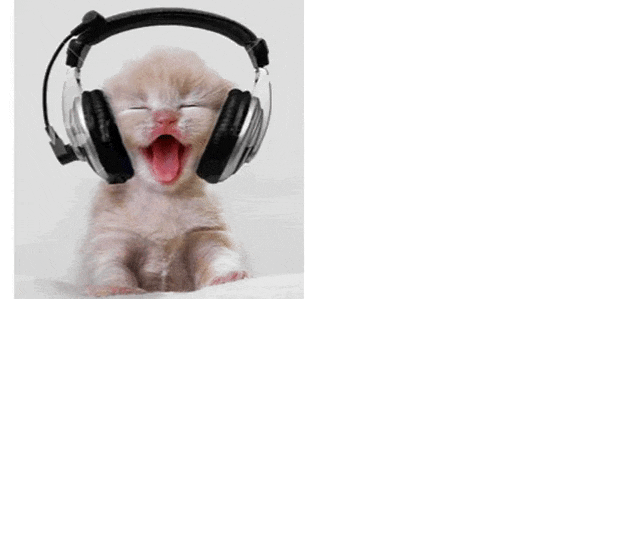
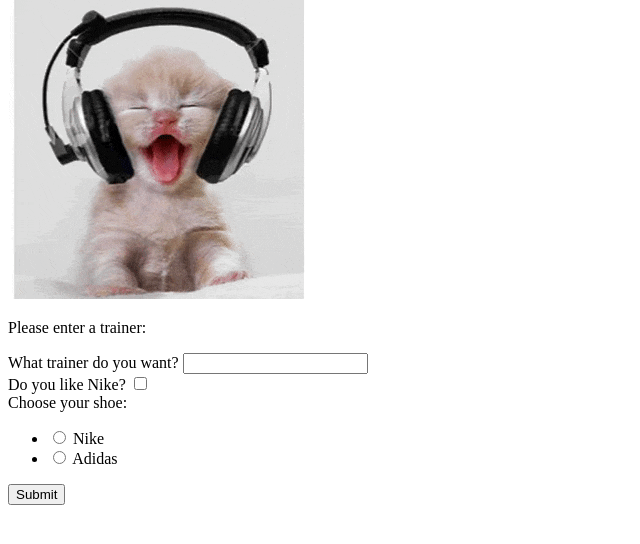
Before and after one commit to gig409/sample_flask_project, a Flask app: page / in a window 1280 px wide. Shown: the part 137-681 px from the top of the page, without its empty margins (0-640 px from the left). Run offline with Flask 2, Linux system fonts and the light colour scheme.

Commit message:
Added wtforms

```diff
--- a/app.py
+++ b/app.py
@@ -1,16 +1,41 @@
 from flask import Flask, render_template, url_for
-
+from flask_wtf import FlaskForm
+from wtforms import StringField, SubmitField, BooleanField, RadioField
 
 app = Flask(__name__)
 
+app.config['SECRET_KEY'] = 'mysecret'
 
-@app.route('/')
+class TrainerForm(FlaskForm):
+    trainer_name = StringField("What trainer do you want?")
+    nike_boolean = BooleanField("Do you like Nike?")
+    trainer_choice = RadioField("Choose your shoe:", choices=[('nike_id', 'Nike'),('adidas_id','Adidas')])
+    submit = SubmitField("Submit")
+
+class ChlothesForm(FlaskForm):
+    pass
+
+@app.route('/', methods=['GET', 'POST'])
 def index():
-    return render_template('index.html')
+    trainer_name = False
+    nike_boolean = False
+    trainer_choice = False
+    form = TrainerForm()
+    if form.validate_on_submit():
+        trainer_name = form.trainer_name.data
+        nike_boolean = form.nike_boolean.data
+        trainer_choice = form.trainer_choice.data
+        # Calculate code result = Correct / Incorrect
+    return render_template('index.html', form=form, trainer_name=trainer_name, nike_boolean=nike_boolean, trainer_choice=trainer_choice)
 
 @app.route('/news')
 def news():
+    form = ChlothesForm()
     return render_template('news.html')
+
+@app.route('/news/<num>')
+def news_num(num):
+    return render_template('newsnum.html', num=num)
 
 if __name__ == '__main__':
     app.run(debug=True)
--- a/templates/index.html
+++ b/templates/index.html
@@ -16,5 +16,23 @@
 
     <h1>Homepage</h1>
     <img src="../static/images/kit.gif" >
+     <p>
+    {% if trainer_name %}
+    The trainer is called {{ trainer_name }}
+    You like Nike {{ nike_boolean }}
+
+    {% else %}
+    Please enter a trainer:
+    {% endif %}
+    </p>
+    <form method="POST">
+        {{ form.hidden_tag() }}
+        {{ form.trainer_name.label }} {{ form.trainer_name() }}
+        <br>
+        {{ form.nike_boolean.label }} {{ form.nike_boolean() }}
+        <br>
+        {{ form.trainer_choice.label }} {{ form.trainer_choice() }}
+        {{ form.submit() }}
+    </form>
 </body>
 </html>
```
Also changed, not shown: templates/newsnum.html (added, +18 -0 lines).
